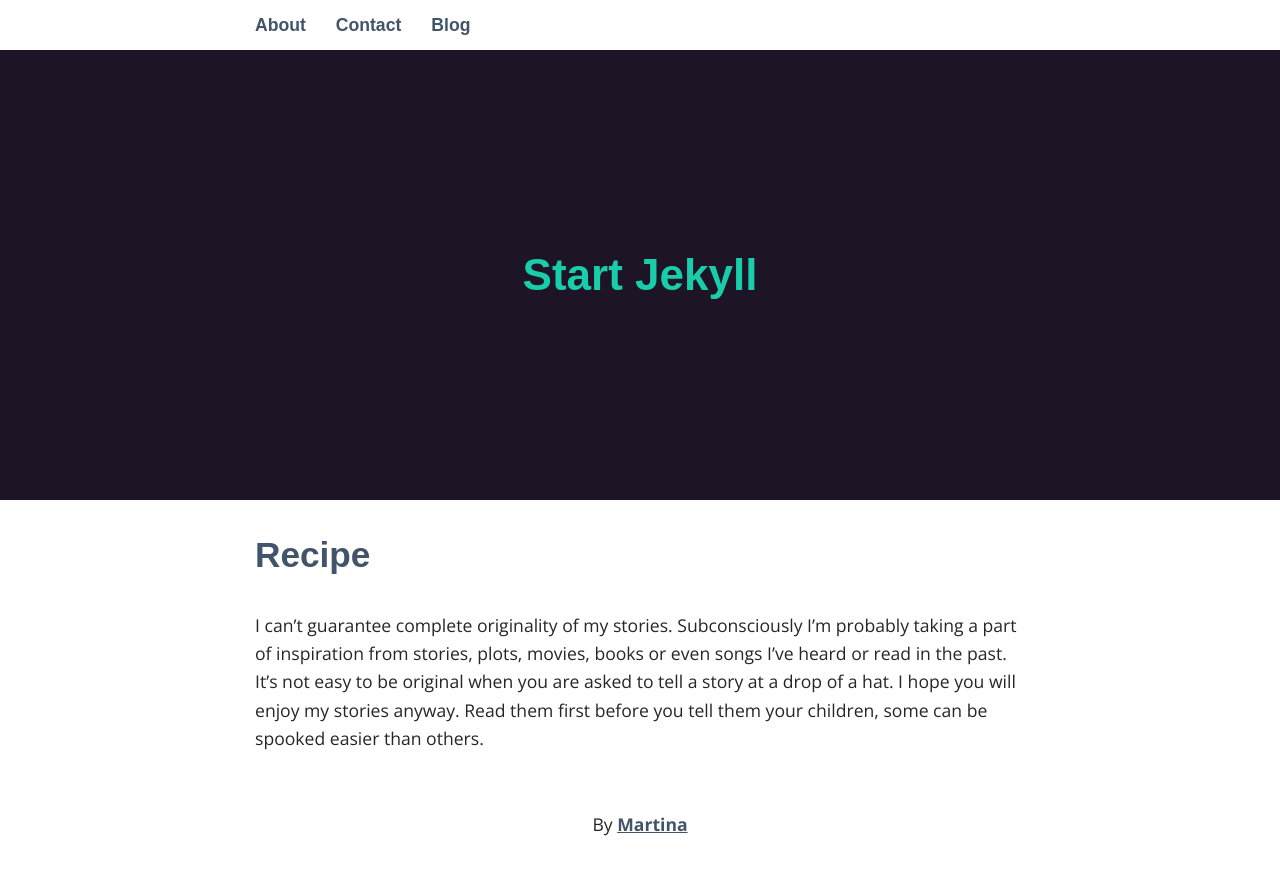
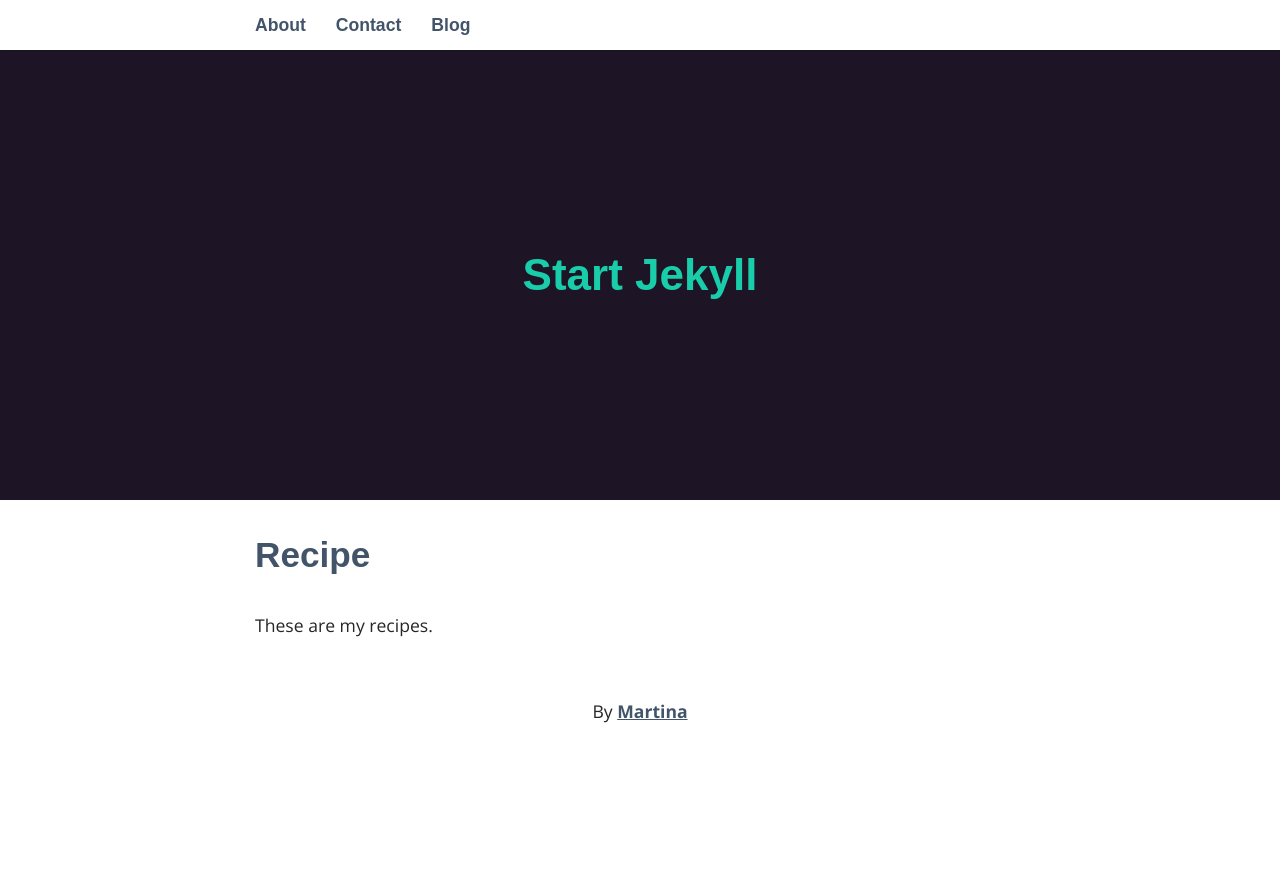
Before and after one commit to MartinaJunkers/mypublisher, a Jekyll site: the page built from index.html, in a window 1280 px wide. Shown: the top 875 px of the page. Built offline with Jekyll 4.4.1, drawn with Linux system fonts in a browser that asks for light colours; some web fonts are replaced.

Commit message:
Update index.html

```diff
--- a/index.html
+++ b/index.html
@@ -4,4 +4,4 @@
 
   <h2>Recipe</h2>
 
-  I can’t guarantee complete originality of my stories. Subconsciously I’m probably taking a part of inspiration from stories, plots, movies, books or even songs I’ve heard or read in the past. It’s not easy to be original when you are asked to tell a story at a drop of a hat. I hope you will enjoy my stories anyway. Read them first before you tell them your children, some can be spooked easier than others.
+  These are my recipes.
```
